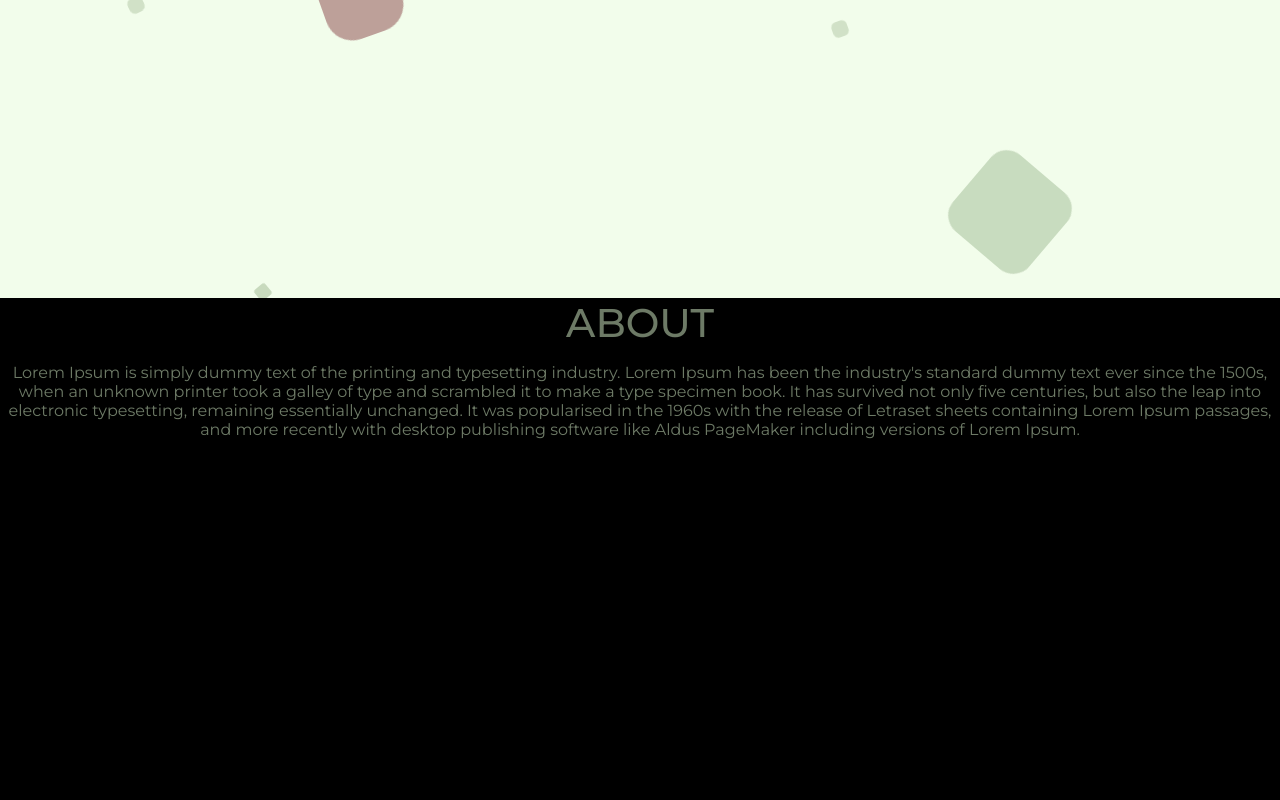
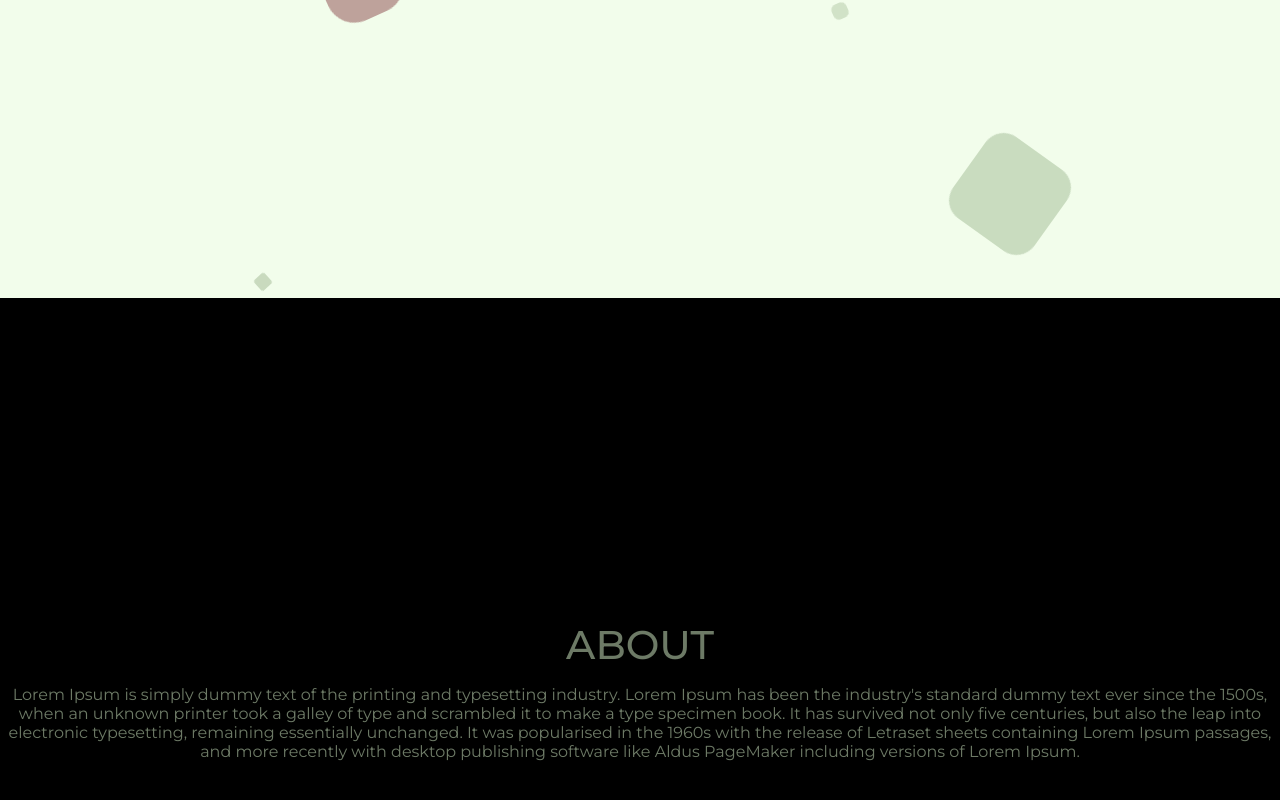
Before and after one commit to billyott/personal-site, a React (Create React App) app: page / in a window 1280 px wide. Shown: the part 502-1302 px from the top of the page. Before the commit the page ends 957 px from the top, so only its background shows below. Built offline with nearby package versions, Linux system fonts and the light colour scheme.

Commit message:
adjust heights

```diff
--- a/src/components/about.js
+++ b/src/components/about.js
@@ -6,13 +6,11 @@ function About() {
 
     return(
         <div className="about">
-            <div className="about__container">
-                <div className="about__header">ABOUT</div>
-                <div className="about__content">
-                    <p>
-                    Lorem Ipsum is simply dummy text of the printing and typesetting industry. Lorem Ipsum has been the industry's standard dummy text ever since the 1500s, when an unknown printer took a galley of type and scrambled it to make a type specimen book. It has survived not only five centuries, but also the leap into electronic typesetting, remaining essentially unchanged. It was popularised in the 1960s with the release of Letraset sheets containing Lorem Ipsum passages, and more recently with desktop publishing software like Aldus PageMaker including versions of Lorem Ipsum.
-                    </p>
-                </div>
+            <div className="about__header">ABOUT</div>
+            <div className="about__content">
+                <p>
+                Lorem Ipsum is simply dummy text of the printing and typesetting industry. Lorem Ipsum has been the industry's standard dummy text ever since the 1500s, when an unknown printer took a galley of type and scrambled it to make a type specimen book. It has survived not only five centuries, but also the leap into electronic typesetting, remaining essentially unchanged. It was popularised in the 1960s with the release of Letraset sheets containing Lorem Ipsum passages, and more recently with desktop publishing software like Aldus PageMaker including versions of Lorem Ipsum.
+                </p>
             </div>
         </div>
     )
--- a/src/components/about.scss
+++ b/src/components/about.scss
@@ -1,10 +1,15 @@
 @import '../styling-vars.scss';
 
 .about {
+    position: relative;
+    width: 100%;
+    min-height: 100vh;
+    display: flex;
+    flex-direction: column;
+    justify-content: center;
     text-align: center;
 
     &__container {
-        position: absolute;
         width: 100%;
     }
 
--- a/src/components/homepage.scss
+++ b/src/components/homepage.scss
@@ -2,7 +2,7 @@
 
 .homepage {
     position: relative;
-    height: 100vh;
+    min-height: 100vh;
     width: 100%;
     display: flex;
     flex-direction: column;
```
